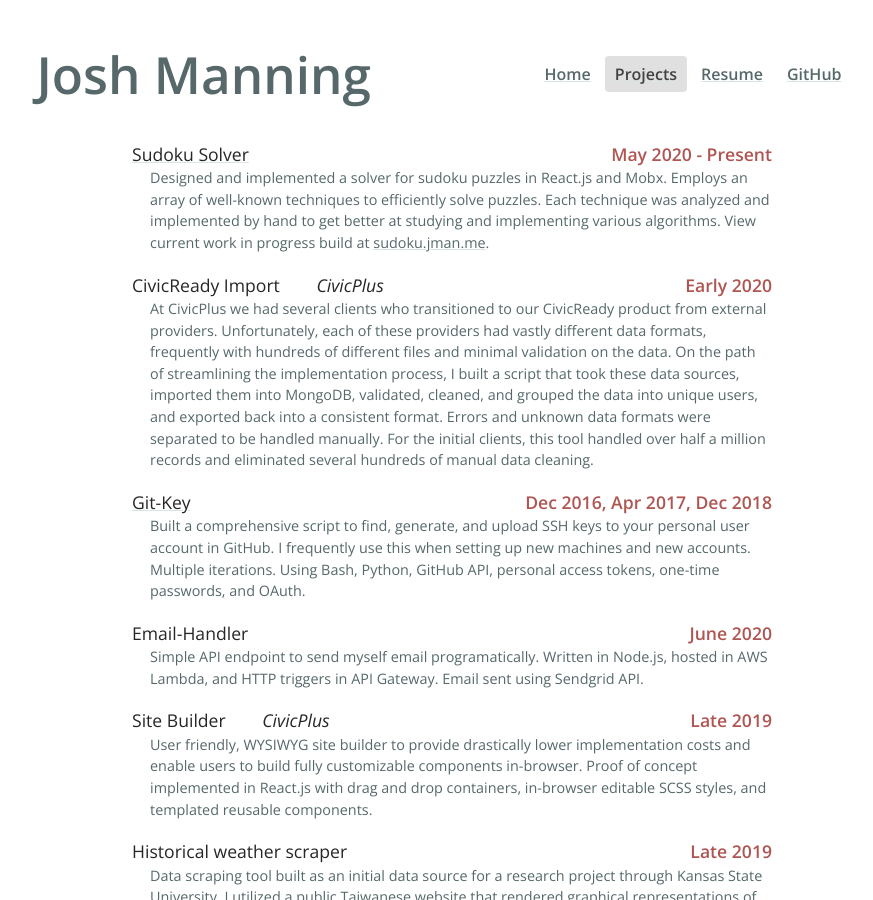
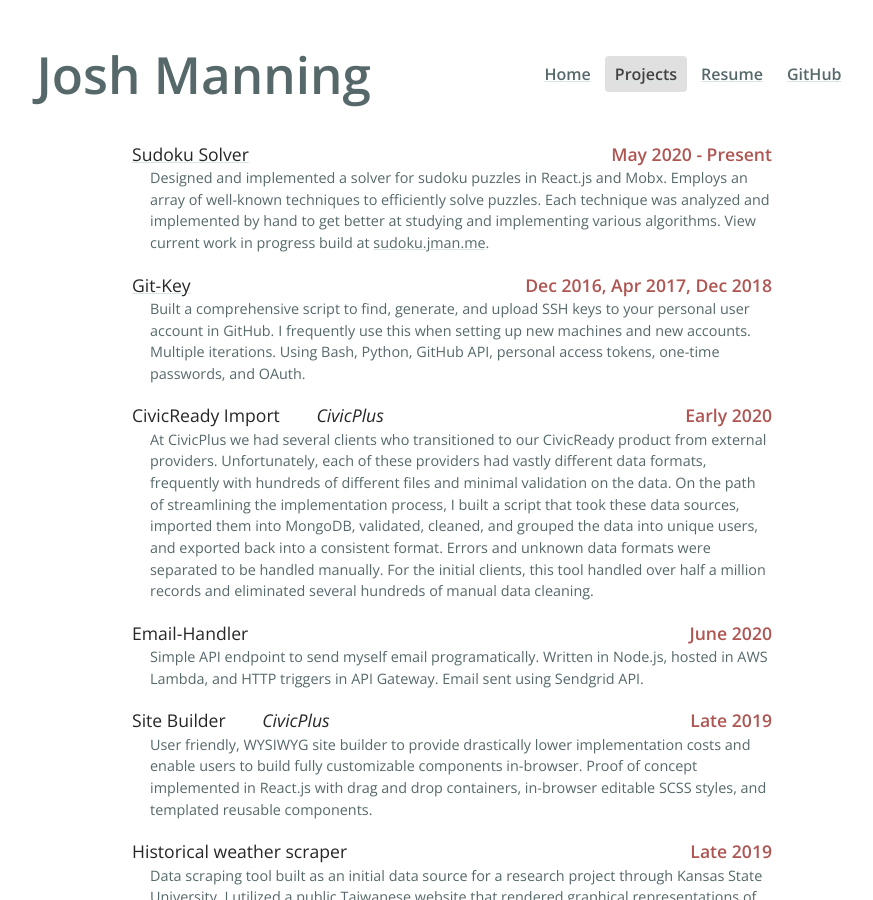
Before and after one commit to its-jman/jman.me, a Jekyll site: the page built from docs/projects/index.html, in a window 1280 px wide and 900 px high. Shown: the whole window, without its empty margins (188-1061 px from the left). Built offline with Jekyll 4.4.1, drawn with Linux system fonts in a browser that asks for light colours; part of the change alters nothing that is shown.

```diff
--- a/docs/_data/projects.yml
+++ b/docs/_data/projects.yml
@@ -7,6 +7,15 @@
     of well-known techniques to efficiently solve puzzles. Each technique was analyzed
     and implemented by hand to get better at studying and implementing various algorithms.
     View current work in progress build at [sudoku.jman.me](https://sudoku.jman.me).
+
+- name: "Git-Key"
+  repository: https://github.com/jbmanning/git-key
+  date: "Dec 2016, Apr 2017, Dec 2018"
+  description: |-
+    Built a comprehensive script to find, generate, and upload SSH keys to
+    your personal user account in GitHub. I frequently use this when setting
+    up new machines and new accounts. Multiple iterations. Using Bash, Python,
+    GitHub API, personal access tokens, one-time passwords, and OAuth.
 
 - name: "CivicReady Import&nbsp;&nbsp;&nbsp;&nbsp;&nbsp;&nbsp;&nbsp;&nbsp;*CivicPlus*"
   date: "Early 2020"
@@ -19,15 +28,6 @@
     unique users, and exported back into a consistent format. Errors and unknown data formats
     were separated to be handled manually. For the initial clients, this tool handled over half a
     million records and eliminated several hundreds of manual data cleaning.
-
-- name: "Git-Key"
-  repository: https://github.com/jbmanning/git-key
-  date: "Dec 2016, Apr 2017, Dec 2018"
-  description: |-
-    Built a comprehensive script to find, generate, and upload SSH keys to
-    your personal user account in GitHub. I frequently use this when setting
-    up new machines and new accounts. Multiple iterations. Using Bash, Python,
-    GitHub API, personal access tokens, one-time passwords, and OAuth.
 
 - name: "Email-Handler"
   date: "June 2020"
```
